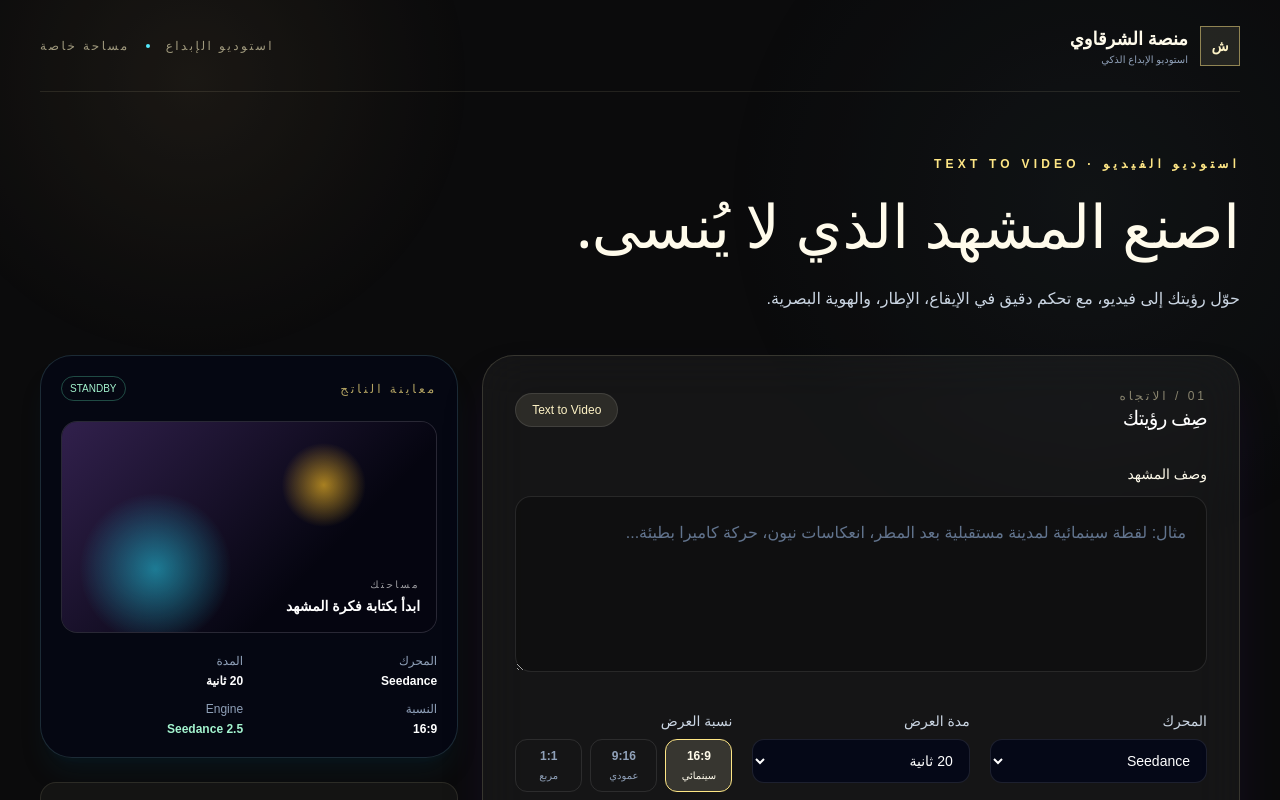
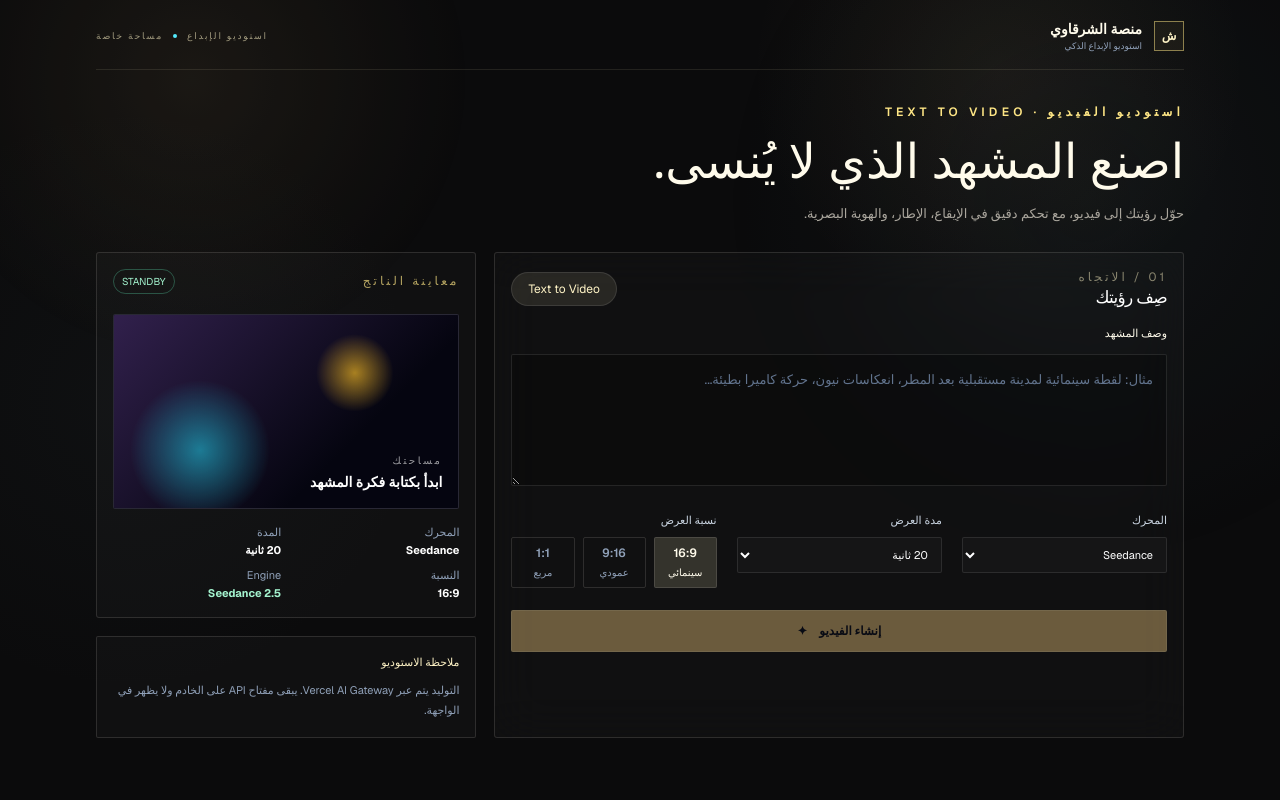
Before and after one commit to gamalmcv2023-glitch/ai-video-studio, a Next.js app: page /create in a window 1280 px wide. Shown: the top 800 px of the page. Built offline with nearby package versions, Linux system fonts and the light colour scheme.

Commit message:
Update platform visual design

```diff
--- a/src/app/create/page.tsx
+++ b/src/app/create/page.tsx
@@ -48,7 +48,7 @@ export default function CreatePage() {
   }
 
   return (
-    <main className="min-h-screen overflow-hidden bg-[#0b0b0c] text-[#f4f0e7]">
+    <main className="create-shell min-h-screen overflow-hidden bg-[#0b0b0c] text-[#f4f0e7]">
       <div className="pointer-events-none fixed inset-0 opacity-70 [background:radial-gradient(circle_at_15%_10%,rgba(198,165,106,0.12),transparent_22%),radial-gradient(circle_at_85%_25%,rgba(75,108,120,0.12),transparent_30%)]" />
       <div className="relative mx-auto max-w-7xl px-5 py-6 sm:px-8 lg:px-10">
         <header className="flex items-center justify-between border-b border-amber-100/10 pb-6">
--- a/src/app/globals.css
+++ b/src/app/globals.css
@@ -11,3 +11,75 @@
 .script-panel { padding: 19px; }.script-form { display: grid; grid-template-columns: 1fr 1fr; gap: 13px; }.script-form label { color: #9d988e; font-size: 10px; }.script-form input, .script-form select { display: block; width: 100%; margin-top: 7px; padding: 11px 10px; border: 1px solid var(--line); background: #111113; }.script-form option { background: #111113; }.form-row { display: grid; grid-column: 1 / -1; grid-template-columns: repeat(3, 1fr); gap: 10px; }.script-form .button { grid-column: 1 / -1; justify-self: start; margin-top: 4px; }.script-placeholder { display: grid; min-height: 260px; place-content: center; text-align: center; color: #77736c; }.script-result { grid-column: 1 / -1; margin: 5px 0 0; padding: 16px; white-space: pre-wrap; border-top: 1px solid var(--line); color: #ccc0a7; font: 11px/1.9 Arial, sans-serif; }
 .work-section { display: flex; align-items: end; justify-content: space-between; padding-bottom: 80px; }.empty-work { min-width: 330px; padding: 30px; border-top: 1px solid var(--line); color: var(--muted); text-align: center; }.empty-work span { color: var(--gold); font-size: 28px; }.empty-work p { font-size: 12px; }.empty-work a { color: var(--gold); font-size: 11px; }.footer { display: flex; gap: 25px; align-items: center; min-height: 70px; border-top: 1px solid var(--line); color: #6d6961; font-size: 10px; }.footer strong { color: #e9e4d8; }.footer a { margin-right: auto; }
 @media (max-width: 760px) { .topbar, .hero-section, .tool-strip, .content-section, .footer { width: min(100% - 28px, 560px); }.topbar { height: 65px; }.desktop-nav { display: none; }.hero-section, .split-section, .script-section { grid-template-columns: 1fr; gap: 32px; }.hero-section { min-height: auto; padding: 48px 0 36px; }.hero-copy h1 { font-size: 48px; }.hero-art { min-height: 245px; }.hero-meta { gap: 15px; flex-wrap: wrap; }.tool-strip { grid-template-columns: 1fr 1fr; }.tool-card { min-height: 70px; border-bottom: 1px solid var(--line); }.tool-card:nth-child(odd) { border-left: 0; }.content-section { padding-top: 60px; }.section-heading h2 { font-size: 36px; }.script-form { grid-template-columns: 1fr; }.form-row { grid-template-columns: 1fr; }.script-form .button { width: 100%; }.work-section { display: block; padding-bottom: 55px; }.empty-work { min-width: 0; margin-top: 30px; }.footer { flex-wrap: wrap; gap: 10px; padding: 20px 0; }.footer a { width: 100%; margin: 0; } }
+
+/* Compact charcoal surfaces shared by the landing and creation views. */
+body { font-family: var(--font-geist-sans), Arial, sans-serif; }
+.site-shell { background: radial-gradient(circle at 78% 8%, rgba(198,165,106,.07), transparent 20%), radial-gradient(circle at 12% 58%, rgba(72,99,108,.06), transparent 24%), linear-gradient(145deg, #151516 0%, #09090a 58%, #0d1011 100%); }
+.topbar, .hero-section, .tool-strip, .content-section, .footer { width: min(1120px, calc(100% - 32px)); }
+.topbar { height: 62px; }
+.brand { gap: 8px; font-size: 13px; }
+.brand-mark { width: 29px; height: 29px; font-size: 17px; }
+.desktop-nav { gap: 18px; font-size: 10px; }
+.button { gap: 9px; padding: 9px 14px; font-size: 11px; }
+.compact { padding: 7px 11px; font-size: 10px; }
+.hero-section { gap: 52px; min-height: 405px; padding: 42px 0 38px; }
+.eyebrow { margin-bottom: 12px; font-size: 9px; }
+.hero-copy h1 { font-size: clamp(38px, 4.5vw, 60px); }
+.hero-text { margin: 15px 0 20px; font-size: 12px; line-height: 1.8; }
+.hero-meta { gap: 20px; margin-top: 27px; font-size: 9px; }
+.hero-meta b { font-size: 17px; margin-bottom: 3px; }
+.hero-art { min-height: 275px; }
+.art-caption { right: 18px; bottom: 16px; }
+.art-caption strong { font-size: 17px; }
+.tool-card { min-height: 66px; padding: 10px 12px; }
+.tool-card b { font-size: 10px; }
+.tool-card small { font-size: 9px; margin-top: 3px; }
+.content-section { padding-top: 68px; }
+.split-section, .script-section { gap: 48px; }
+.section-heading h2 { font-size: 36px; }
+.section-heading > p:last-child { font-size: 11px; line-height: 1.75; }
+.panel-top { padding: 10px 13px; font-size: 10px; }
+.chat-messages { min-height: 190px; padding: 15px; }
+.empty-chat { padding: 30px 0; }
+.chat-input { margin: 0 11px 11px; }
+.chat-input input { padding: 10px; font-size: 11px; }
+.chat-input button { width: 34px; }
+.script-panel { padding: 15px; }
+.script-form { gap: 10px; }
+.script-form input, .script-form select { margin-top: 5px; padding: 9px; font-size: 11px; }
+.script-placeholder { min-height: 210px; }
+.work-section { padding-bottom: 60px; }
+.empty-work { min-width: 280px; padding: 23px; }
+.footer { min-height: 58px; }
+
+.create-shell { background: radial-gradient(circle at 78% 9%, rgba(198,165,106,.08), transparent 20%), radial-gradient(circle at 10% 50%, rgba(76,101,108,.06), transparent 24%), #0b0b0c !important; }
+.create-shell > div.relative { max-width: 1120px; padding: 18px 16px; }
+.create-shell header { padding-bottom: 16px; }
+.create-shell header a > span:first-child { width: 30px; height: 30px; font-size: 12px; background: rgba(198,165,106,.07); }
+.create-shell header a strong { font-size: 14px; }
+.create-shell header a small { font-size: 9px; }
+.create-shell header > div { gap: 10px; font-size: 9px; }
+.create-shell section.py-12 { padding: 34px 0; }
+.create-shell section.py-12 > div.mb-10 { margin-bottom: 26px; max-width: 680px; }
+.create-shell h1 { margin-top: 10px; font-size: clamp(30px, 4vw, 48px); }
+.create-shell section.py-12 > div.mb-10 p:last-child { margin-top: 12px; max-width: 580px; font-size: 13px; line-height: 1.8; color: #aaa69d; }
+.create-shell .grid.gap-6 { gap: 18px; }
+.create-shell .rounded-\[2rem\] { border-radius: 3px; border-color: rgba(244,240,231,.13); background: rgba(255,255,255,.025); box-shadow: none; }
+.create-shell .grid.gap-6 > section { padding: 16px; }
+.create-shell .grid.gap-6 > section > div.mb-8 { margin-bottom: 18px; }
+.create-shell .grid.gap-6 h2 { font-size: 17px; }
+.create-shell textarea { min-height: 132px; border-radius: 2px; padding: 13px; font-size: 13px; line-height: 1.8; background: rgba(0,0,0,.25); }
+.create-shell .mt-8 { margin-top: 20px; }
+.create-shell .grid.gap-6 label, .create-shell legend { font-size: 11px; }
+.create-shell select { border-radius: 2px; padding: 9px; font-size: 11px; background: #151516; }
+.create-shell .grid-cols-3 button { border-radius: 2px; padding: 7px 4px; border-color: rgba(244,240,231,.13); font-size: 10px; }
+.create-shell .mt-9 { margin-top: 22px; }
+.create-shell .mt-9, .create-shell button.flex { border-radius: 2px; padding: 11px 18px; font-size: 12px; background: #c6a56a; box-shadow: none; }
+.create-shell aside { gap: 18px; }
+.create-shell aside > div { border-radius: 3px; border-color: rgba(244,240,231,.13); background: rgba(255,255,255,.025); box-shadow: none; padding: 16px; }
+.create-shell aside .rounded-2xl { border-radius: 2px; }
+.create-shell aside .mt-5 { margin-top: 16px; }
+.create-shell aside .mt-5.grid { gap: 10px; font-size: 11px; }
+.create-shell aside > div:last-child { font-size: 11px; line-height: 1.8; }
+
+@media (max-width: 760px) { .topbar, .hero-section, .tool-strip, .content-section, .footer { width: min(100% - 24px, 560px); }.hero-section { padding-top: 36px; }.content-section { padding-top: 52px; }.create-shell > div.relative { padding: 14px 12px; }.create-shell header > div { display: none; }.create-shell section.py-12 { padding: 28px 0; }.create-shell section.py-12 > div.mb-10 { margin-bottom: 20px; }.create-shell h1 { font-size: 34px; }.create-shell .grid.gap-6 > section, .create-shell aside > div { padding: 13px; } }
```
